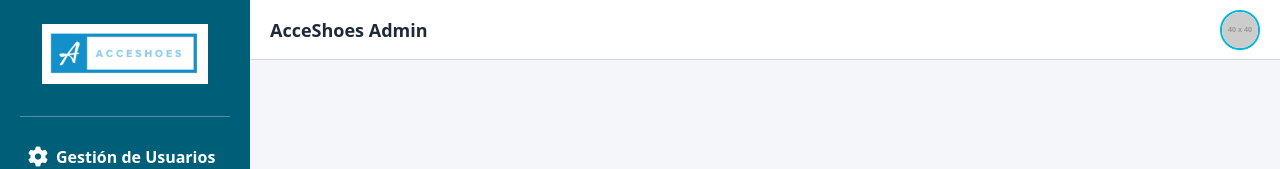
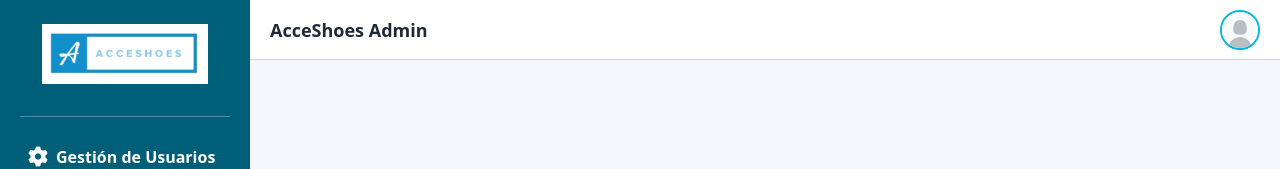
Before and after one commit to Varelaso32/Proyect-AcceShoes, an Angular app: page /home-admin in a window 1280 px wide. Shown: the top 169 px of the page. Built offline with nearby package versions, Linux system fonts and the light colour scheme; no server answers; sample sign-in values are in the browser's storage; a small style sheet from the web is missing.

Commit message:
🐞 fix: Ajuste Perfil

```diff
--- a/src/app/Pages/admin/components/navbar-lateral/navbar-lateral/navbar-lateral.component.html
+++ b/src/app/Pages/admin/components/navbar-lateral/navbar-lateral/navbar-lateral.component.html
@@ -75,7 +75,7 @@
                         <img *ngIf="user?.img; else defaultAvatar" [src]="user?.img" alt="User Avatar"
                             class="w-full h-full object-cover" />
                         <ng-template #defaultAvatar>
-                            <img src="https://via.placeholder.com/40x40/cyan/fff?text=A" alt="Default Avatar"
+                            <img src="assets/user_pordefault.jpg" alt="Default Avatar"
                                 class="w-full h-full object-cover" />
                         </ng-template>
                     </div>
--- a/src/app/Pages/admin/config/perfil-admin/perfil-admin.component.html
+++ b/src/app/Pages/admin/config/perfil-admin/perfil-admin.component.html
@@ -20,7 +20,7 @@
 <div *ngIf="userData && !isLoading" class="max-w-4xl mx-auto mt-8 px-4">
     <!-- Tarjeta de perfil -->
     <div class="bg-white shadow-lg rounded-xl p-6 flex flex-col md:flex-row gap-6 items-center">
-        <img [src]="userData.img || 'assets/default-avatar.png'" alt="Foto de perfil"
+        <img [src]="userData.img || 'assets/user_pordefault.jpg'" alt="Foto de perfil"
             class="w-28 h-28 rounded-full object-cover border-4 border-gray-300" />
         <div class="text-center md:text-left flex-1">
             <h2 class="text-2xl font-bold text-gray-900">{{ userData.name }}</h2>
```
